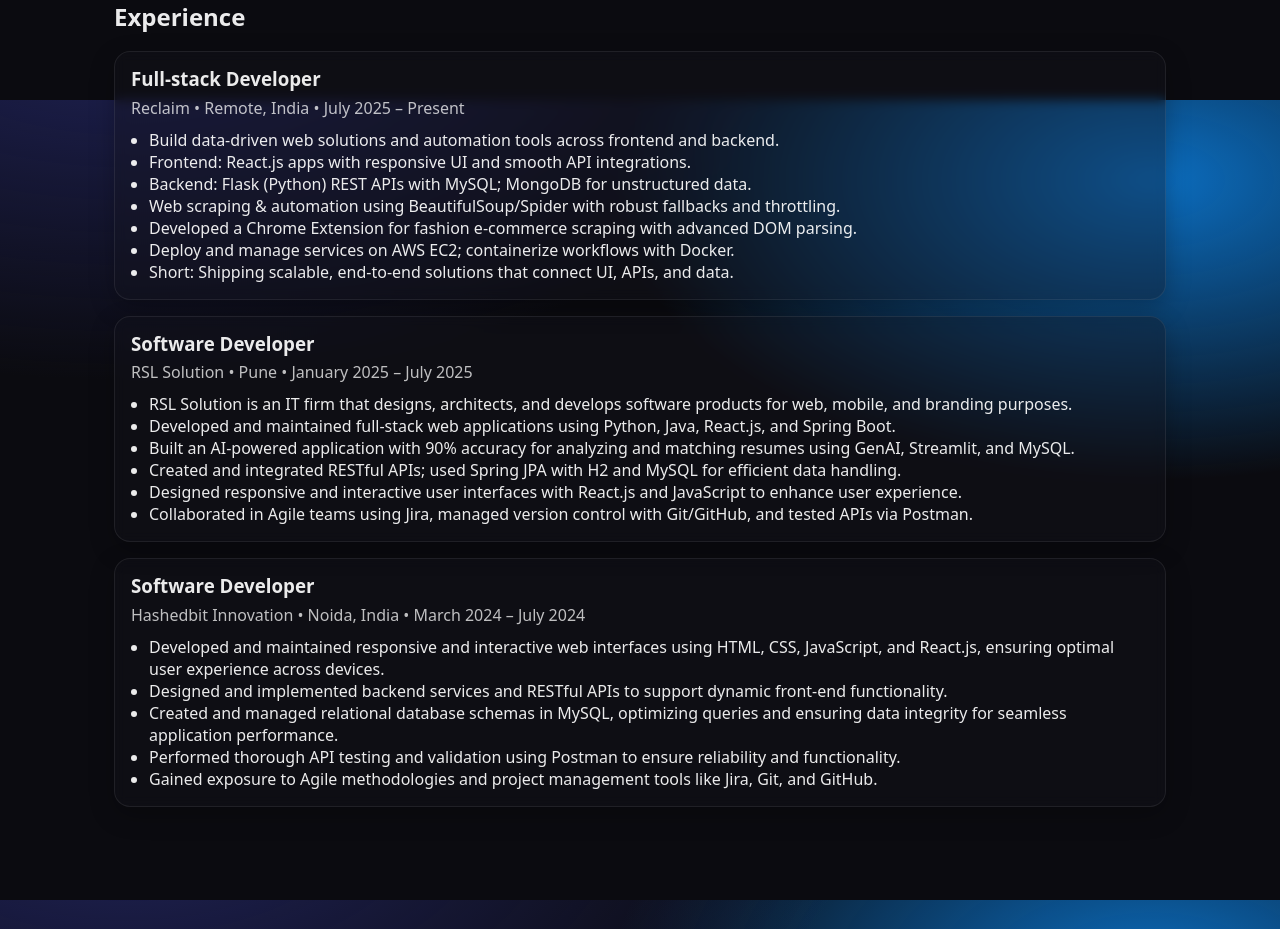
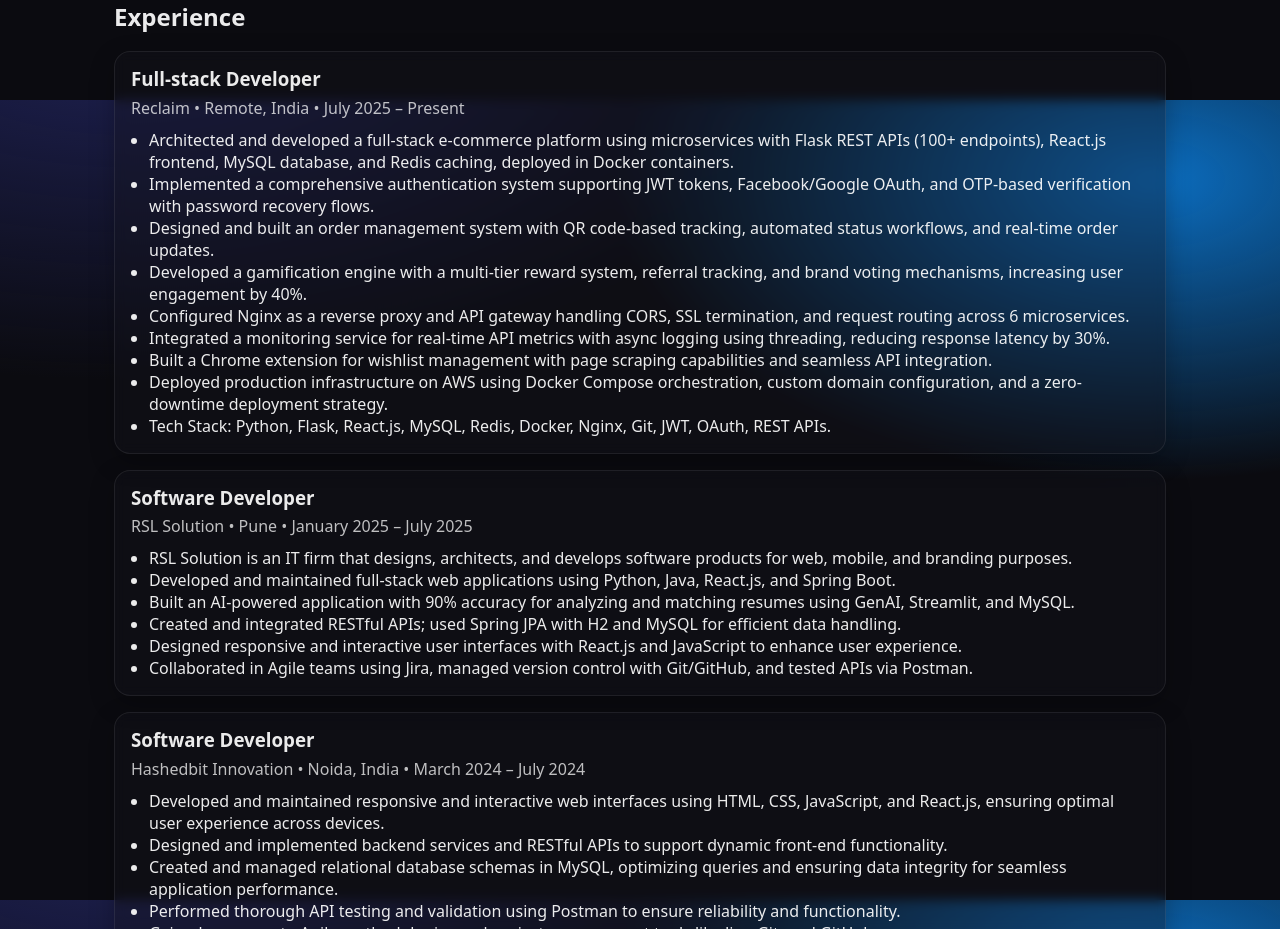
Before and after one commit to Nikhilsangale2002/Portfolio, a React (Vite) app: page / in a window 1280 px wide. Shown: the part 2300-3229 px from the top of the page. Built offline with nearby package versions, Linux system fonts and the light colour scheme.

Commit message:
Update portfolio with latest changes and GitHub Pages configuration

```diff
--- a/package.json
+++ b/package.json
@@ -7,7 +7,8 @@
     "dev": "vite",
     "build": "vite build",
     "lint": "eslint .",
-    "preview": "vite preview"
+    "preview": "vite preview",
+    "deploy": "vite build && gh-pages -d dist"
   },
   "dependencies": {
     "react": "^19.1.1",
--- a/src/components/Experience.jsx
+++ b/src/components/Experience.jsx
@@ -6,13 +6,15 @@
     company: 'Reclaim • Remote, India',
     period: 'July 2025 – Present',
     points: [
-      'Build data‑driven web solutions and automation tools across frontend and backend.',
-      'Frontend: React.js apps with responsive UI and smooth API integrations.',
-      'Backend: Flask (Python) REST APIs with MySQL; MongoDB for unstructured data.',
-      'Web scraping & automation using BeautifulSoup/Spider with robust fallbacks and throttling.',
-      'Developed a Chrome Extension for fashion e‑commerce scraping with advanced DOM parsing.',
-      'Deploy and manage services on AWS EC2; containerize workflows with Docker.',
-      'Short: Shipping scalable, end‑to‑end solutions that connect UI, APIs, and data.'
+      'Architected and developed a full-stack e-commerce platform using microservices with Flask REST APIs (100+ endpoints), React.js frontend, MySQL database, and Redis caching, deployed in Docker containers.',
+      'Implemented a comprehensive authentication system supporting JWT tokens, Facebook/Google OAuth, and OTP-based verification with password recovery flows.',
+      'Designed and built an order management system with QR code-based tracking, automated status workflows, and real-time order updates.',
+      'Developed a gamification engine with a multi-tier reward system, referral tracking, and brand voting mechanisms, increasing user engagement by 40%.',
+      'Configured Nginx as a reverse proxy and API gateway handling CORS, SSL termination, and request routing across 6 microservices.',
+      'Integrated a monitoring service for real-time API metrics with async logging using threading, reducing response latency by 30%.',
+      'Built a Chrome extension for wishlist management with page scraping capabilities and seamless API integration.',
+      'Deployed production infrastructure on AWS using Docker Compose orchestration, custom domain configuration, and a zero-downtime deployment strategy.',
+      'Tech Stack: Python, Flask, React.js, MySQL, Redis, Docker, Nginx, Git, JWT, OAuth, REST APIs.'
     ]
   },
   {
--- a/vite.config.js
+++ b/vite.config.js
@@ -4,6 +4,6 @@
 // https://vite.dev/config/
 export default defineConfig({
   plugins: [react()],
-  // Use a relative base so the app works under GitHub Pages subpaths
-  base: './'
+  // Use repository name as base for GitHub Pages
+  base: '/Portfolio/'
 })
```
